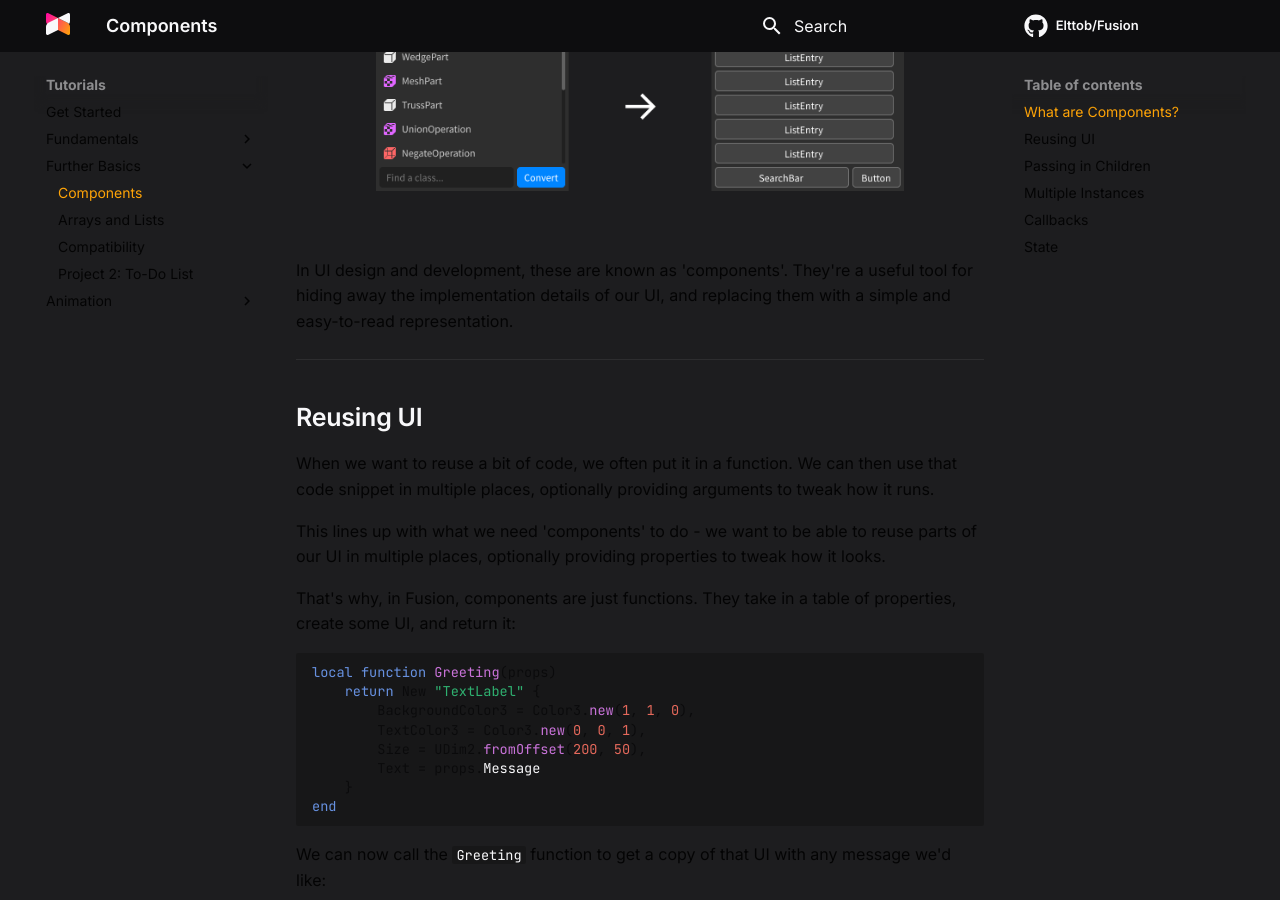
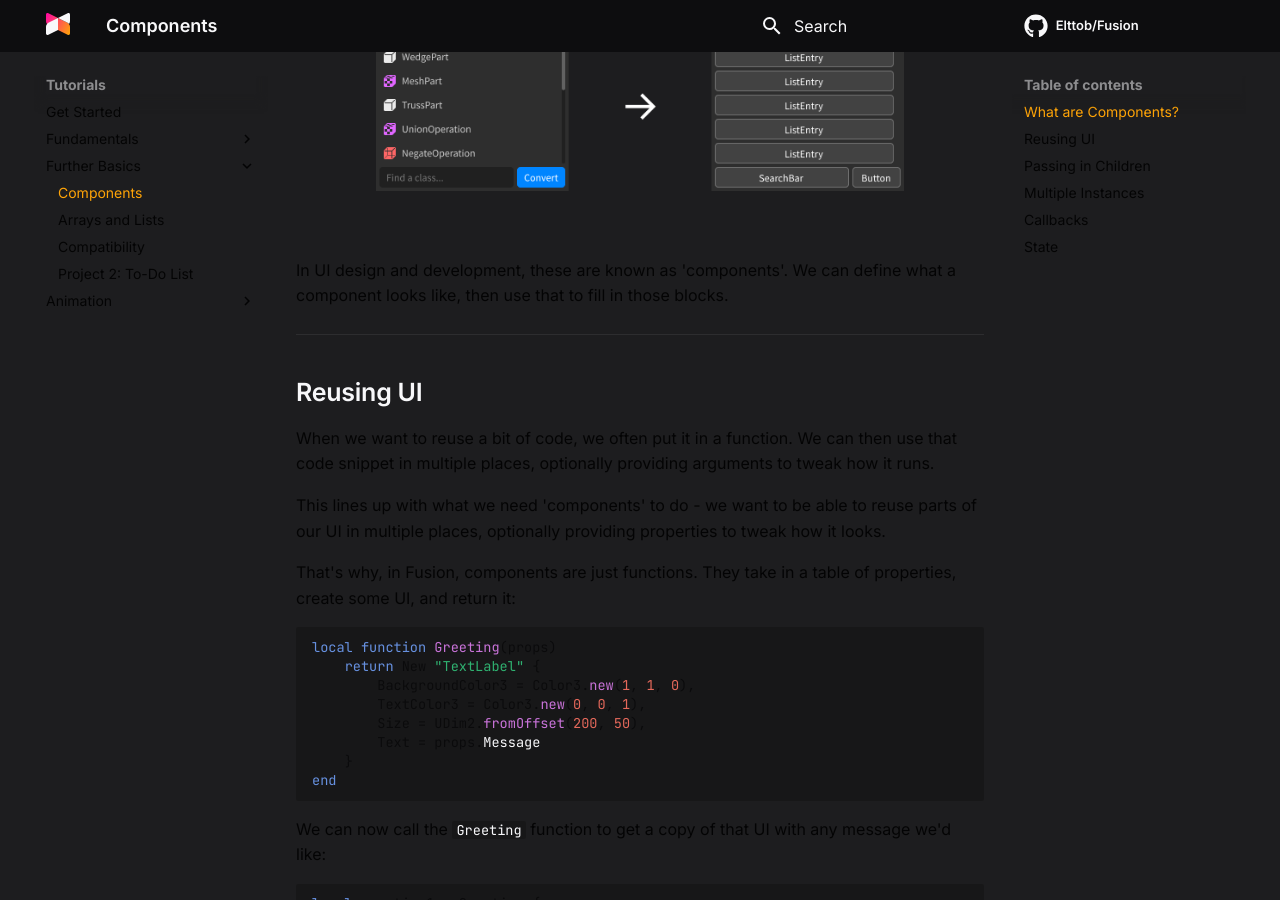
Before and after one commit to dphfox/Fusion, an MkDocs documentation site: the page built from docs/tutorials/further-basics/components.md, in a window 1280 px wide and 900 px high, scrolled down 491 px. Built offline with MkDocs 1.6.1 and Material for MkDocs 9.7.7, drawn with Linux system fonts in a browser that asks for light colours; comment, search, counter and statistics services are not loaded.

```diff
--- a/docs/tutorials/further-basics/components.md
+++ b/docs/tutorials/further-basics/components.md
@@ -11,9 +11,8 @@ into these 'blocks':
 
 ![Diagram of components highlighted in UI](ComponentsDiagram.png)
 
-In UI design and development, these are known as 'components'. They're a useful
-tool for hiding away the implementation details of our UI, and replacing them
-with a simple and easy-to-read representation.
+In UI design and development, these are known as 'components'. We can define
+what a component looks like, then use that to fill in those blocks.
 
 -----
 
```
